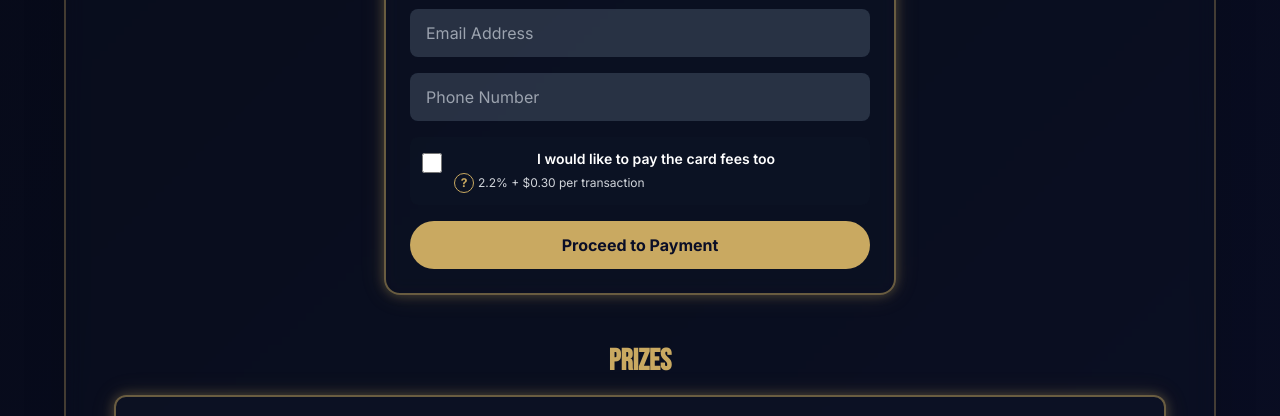
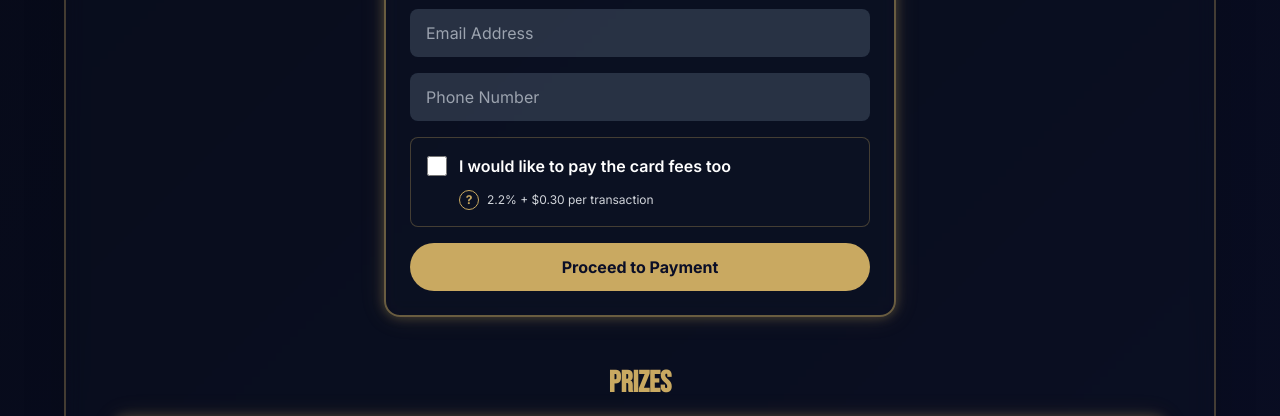
Before and after one commit to ToratYosef/Magen-Avraham-Young-Adult-Minyan, a website: page index.html in a window 1280 px wide. Shown: the part 2160-2576 px from the top of the page. Drawn offline with nearby package versions, Linux system fonts and the light colour scheme; a script that the page names is missing.

Commit message:
Temp pre-rebase commit

```diff
--- a/index.html
+++ b/index.html
@@ -544,17 +544,17 @@
                             <input type="tel" id="spin-phone" name="phone" placeholder="Phone Number" class="w-full py-3 px-4 rounded-lg bg-slate-600/50 text-white placeholder-gray-400 focus:outline-none focus:ring-2 focus:ring-ma-gold transition-all duration-300" required>
                         </div>
 
-                        <div class="flex items-start space-x-3 bg-ma-slate/40 p-3 rounded-lg">
-                            <input type="checkbox" id="cover-fees" class="mt-1 h-5 w-5 rounded border-ma-gold text-ma-gold focus:ring-ma-gold">
-                            <div class="flex-1 text-sm text-gray-200">
-                                <label for="cover-fees" class="font-semibold text-white">I would like to pay the card fees too</label>
-                                <div class="flex items-center space-x-2 mt-1 text-gray-300">
-                                    <span id="cover-fees-tooltip-wrapper" class="relative inline-flex items-center cursor-pointer select-none">
-                                        <span class="inline-flex h-5 w-5 items-center justify-center rounded-full border border-ma-gold text-xs font-bold text-ma-gold mr-1">?</span>
-                                        <span class="text-xs">2.2% + $0.30 per transaction</span>
-                                        <span id="cover-fees-tooltip" class="tooltip hidden absolute top-6 left-0 w-56 bg-black/80 text-xs text-gray-100 p-2 rounded-lg border border-ma-gold">If selected, we will add 2.2% + $0.30 so your full ticket amount goes to the raffle.</span>
-                                    </span>
-                                </div>
+                        <div class="bg-ma-slate/40 p-4 rounded-lg border border-ma-gold/30">
+                            <div class="flex items-center space-x-3">
+                                <input type="checkbox" id="cover-fees" class="h-5 w-5 rounded border-ma-gold text-ma-gold focus:ring-ma-gold cursor-pointer flex-shrink-0">
+                                <label for="cover-fees" class="font-semibold text-white cursor-pointer">I would like to pay the card fees too</label>
+                            </div>
+                            <div class="mt-3 ml-8 flex items-center space-x-2 text-gray-300">
+                                <span id="cover-fees-tooltip-wrapper" class="relative inline-flex items-center cursor-pointer select-none">
+                                    <span class="inline-flex h-5 w-5 items-center justify-center rounded-full border border-ma-gold text-xs font-bold text-ma-gold mr-2">?</span>
+                                    <span class="text-xs">2.2% + $0.30 per transaction</span>
+                                    <span id="cover-fees-tooltip" class="tooltip hidden absolute bottom-full left-0 mb-2 w-56 bg-black/80 text-xs text-gray-100 p-2 rounded-lg border border-ma-gold whitespace-normal z-10">If selected, we will add 2.2% + $0.30 so your full ticket amount goes to the raffle.</span>
+                                </span>
                             </div>
                         </div>
 
```
